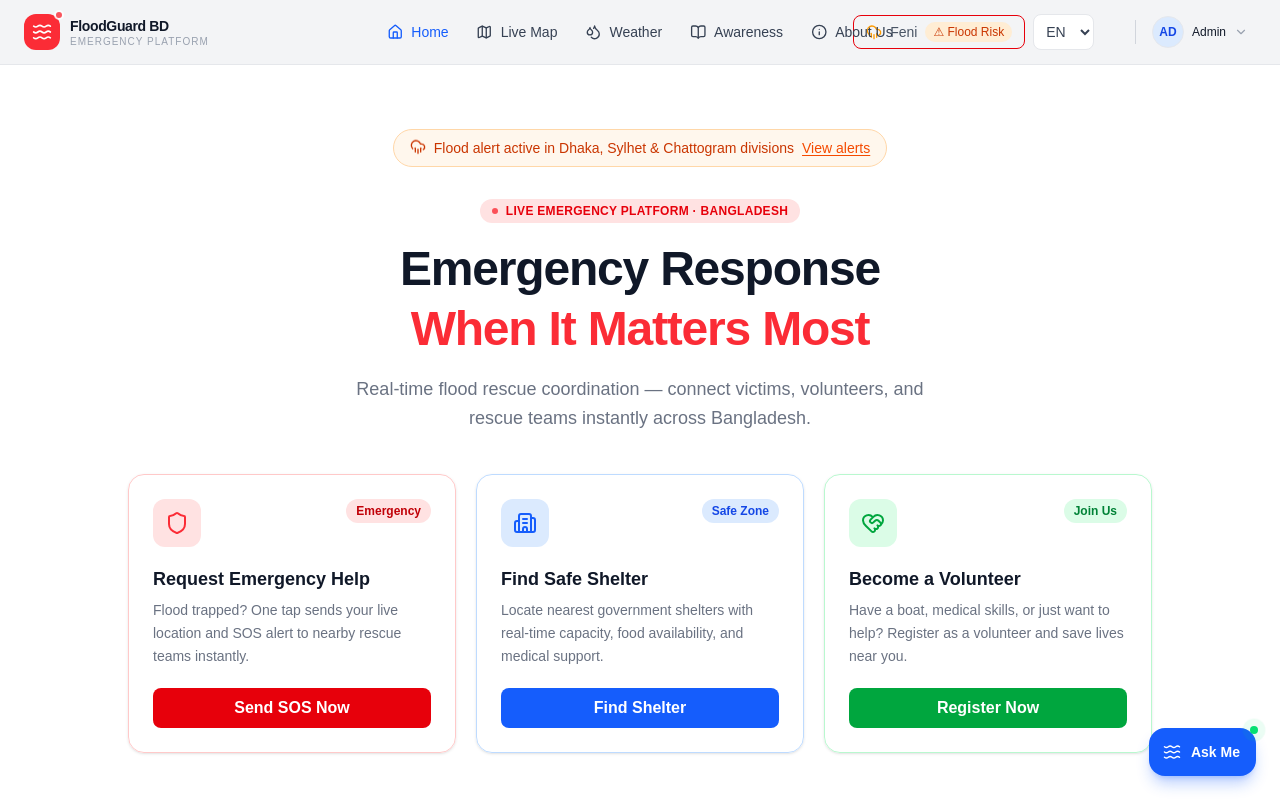
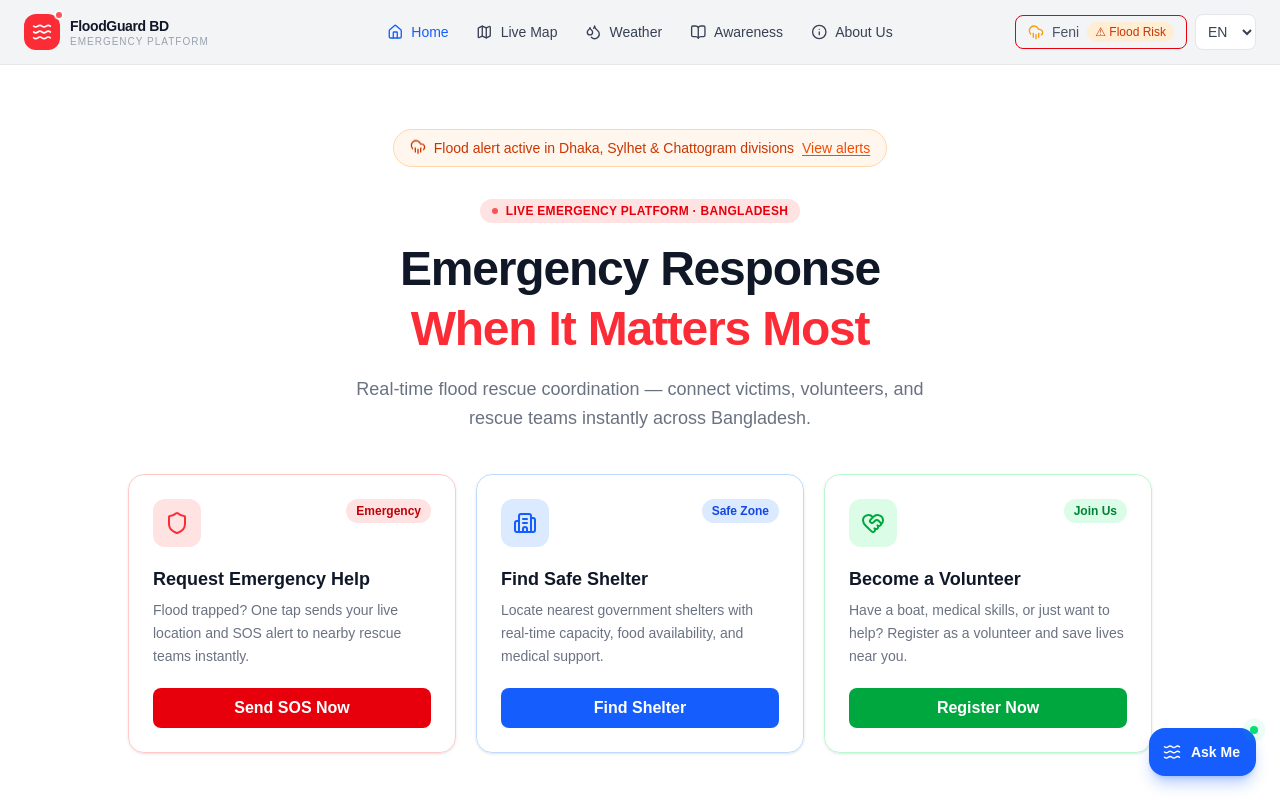
Before and after one commit to Tonmoy-Roy/FloodGuard, a Next.js app: page / in a window 1280 px wide. Shown: the top 800 px of the page. Built offline with nearby package versions, Linux system fonts and the light colour scheme; grey boxes are pictures that could not be loaded.

Commit message:
navbar updated

```diff
--- a/app/Components/Layout/Navbar.jsx
+++ b/app/Components/Layout/Navbar.jsx
@@ -34,12 +34,6 @@ import {
   X,
 } from "lucide-react";
 
-const MOCK_USER = {
-  name: "Admin",
-  email: "admin@floodguard.bd",
-  role: "admin",
-  avatarInitials: "AD",
-};
 
 const TRANSLATIONS = {
   en: {
@@ -92,10 +86,7 @@ const DASHBOARD_ROUTE = {
 };
 
 const ROLE_META = {
-  user: {
-    label: "User",
-    className: "bg-blue-100 text-blue-800 dark:bg-blue-900 dark:text-blue-200",
-  },
+
   volunteer: {
     label: "Volunteer",
     className: "bg-green-100 text-green-800 dark:bg-green-900 dark:text-green-200",
@@ -148,75 +139,12 @@ function WeatherBadge({ language, className = "" }) {
   );
 }
 
-function NotificationBell({ count = 0 }) {
-  return (
-    <Button variant="ghost" size="icon" className="relative">
-      <Bell className="w-5 h-5" />
-      {count > 0 && (
-        <span className="absolute top-1.5 right-1.5 w-2 h-2 rounded-full bg-red-500 border-2 border-white dark:border-gray-900" />
-      )}
-      <span className="sr-only">{count} notifications</span>
-    </Button>
-  );
+function UserMenu({ language }) {
+  const t = TRANSLATIONS[language];
 }
 
-function UserMenu({ user, language }) {
+function MobileNav({ pathname, language, open, onClose }) {
   const t = TRANSLATIONS[language];
-  const dashboardHref = DASHBOARD_ROUTE[user.role];
-  return (
-    <DropdownMenu>
-      <DropdownMenuTrigger asChild>
-        <button className="flex items-center gap-2 rounded-lg px-2 py-1.5 hover:bg-gray-100 dark:hover:bg-gray-800 transition-colors">
-          <div className="w-8 h-8 rounded-full bg-blue-100 dark:bg-blue-900 flex items-center justify-center text-xs font-semibold text-blue-700 dark:text-blue-300 border border-gray-200 dark:border-gray-700">
-            {user.avatarInitials}
-          </div>
-          <div className="hidden md:flex flex-col items-start leading-tight">
-            <span className="text-xs font-medium text-gray-900 dark:text-gray-100">
-              {user.name}
-            </span>
-          </div>
-          <ChevronDown className="w-3.5 h-3.5 text-gray-400 hidden md:block" />
-        </button>
-      </DropdownMenuTrigger>
-      <DropdownMenuContent align="end" className="w-52 text-gray-400">
-        <DropdownMenuLabel className="flex flex-col gap-0.5">
-          <span className="font-medium text-sm">{user.name}</span>
-          <span className="font-normal text-xs text-muted-foreground">{user.email}</span>
-        </DropdownMenuLabel>
-        <DropdownMenuSeparator />
-        <DropdownMenuItem asChild>
-          <Link href={dashboardHref} className="flex items-center gap-2">
-            <LayoutDashboard className="w-4 h-4" />
-            {t.dashboard}
-          </Link>
-        </DropdownMenuItem>
-        {user.role === "admin" && (
-          <DropdownMenuItem asChild>
-            <Link href="/admin/users" className="flex items-center gap-2">
-              <Users className="w-4 h-4" />
-              {t.manageUsers}
-            </Link>
-          </DropdownMenuItem>
-        )}
-        <DropdownMenuItem asChild>
-          <Link href="/settings" className="flex items-center gap-2">
-            <Settings className="w-4 h-4" />
-            {t.settings}
-          </Link>
-        </DropdownMenuItem>
-        <DropdownMenuSeparator />
-        <DropdownMenuItem className="flex gap-2 items-center text-red-600 dark:text-red-400 focus:text-red-600">
-          <LogOut className="w-4 h-4" />
-          {t.signOut}
-        </DropdownMenuItem>
-      </DropdownMenuContent>
-    </DropdownMenu>
-  );
-}
-
-function MobileNav({ user, pathname, language, open, onClose }) {
-  const t = TRANSLATIONS[language];
-  const dashboardHref = DASHBOARD_ROUTE[user.role];
 
   if (!open) return null;
 
@@ -246,18 +174,7 @@ function MobileNav({ user, pathname, language, open, onClose }) {
 
         <>
             {/* User Info */}
-            <div className="px-5 py-4 bg-gray-50/50 dark:bg-gray-800/20 border-b border-gray-100 dark:border-gray-800">
-              <div className="flex items-center gap-3">
-                <div className="w-10 h-10 rounded-full bg-blue-100 dark:bg-blue-900 flex items-center justify-center text-xs font-bold text-blue-700 dark:text-blue-300 border border-blue-200 dark:border-gray-700">
-                  {user.avatarInitials}
-                </div>
-                <div className="flex flex-col">
-                  <span className="text-sm font-bold text-gray-900 dark:text-gray-100">
-                    {user.name}
-                  </span>
-                </div>
-              </div>
-            </div>
+
 
             {/* Nav links */}
             <div className="flex-1 overflow-y-auto">
@@ -352,9 +269,7 @@ export default function Navbar() {
   const [mobileOpen, setMobileOpen] = useState(false);  // ← single source of truth
 
   const t = TRANSLATIONS[language];
-  const user = MOCK_USER;
   const activeRescues = 3;
-  const dashboardHref = DASHBOARD_ROUTE[user.role];
 
   return (
     <>
@@ -399,22 +314,6 @@ export default function Navbar() {
               <option value="bn">বাংলা</option>
             </select>
 
-            {/* Volunteer button */}
-            <div className="hidden md:flex md:w-[1vw] md:mr-3">
-              <Button
-                variant="outline"
-                size="sm"
-                className="flex items-center rounded-r-none"
-                asChild
-              >
-              </Button>
-            </div>
-
-            <div className="hidden md:block w-px h-6 bg-gray-300 dark:bg-gray-700" />
-
-            <div className="hidden md:block">
-              <UserMenu user={user} language={language} />
-            </div>
 
             {/* Hamburger button (mobile only) */}
             <button
@@ -430,7 +329,6 @@ export default function Navbar() {
 
       {/* Mobile drawer — rendered outside the header so it can overlay everything */}
       <MobileNav
-        user={user}
         pathname={pathname}
         language={language}
         open={mobileOpen}
```
